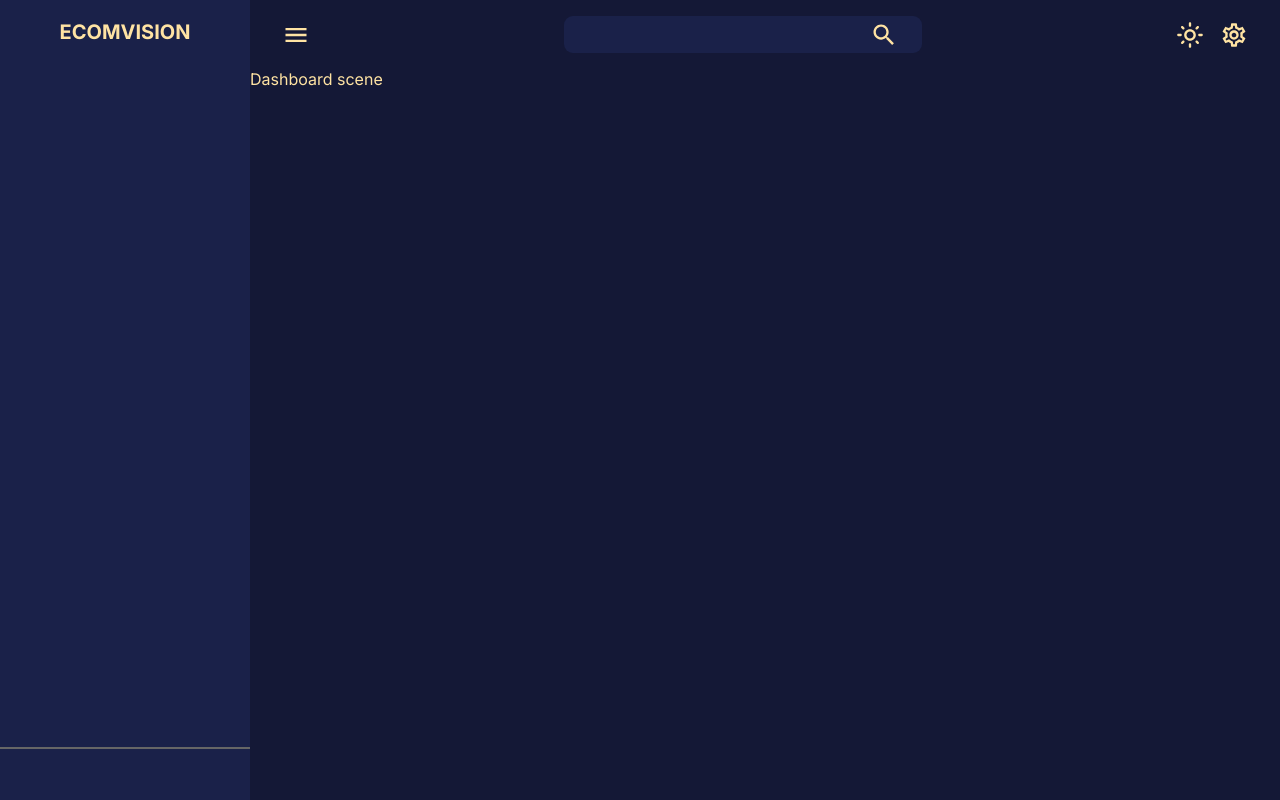
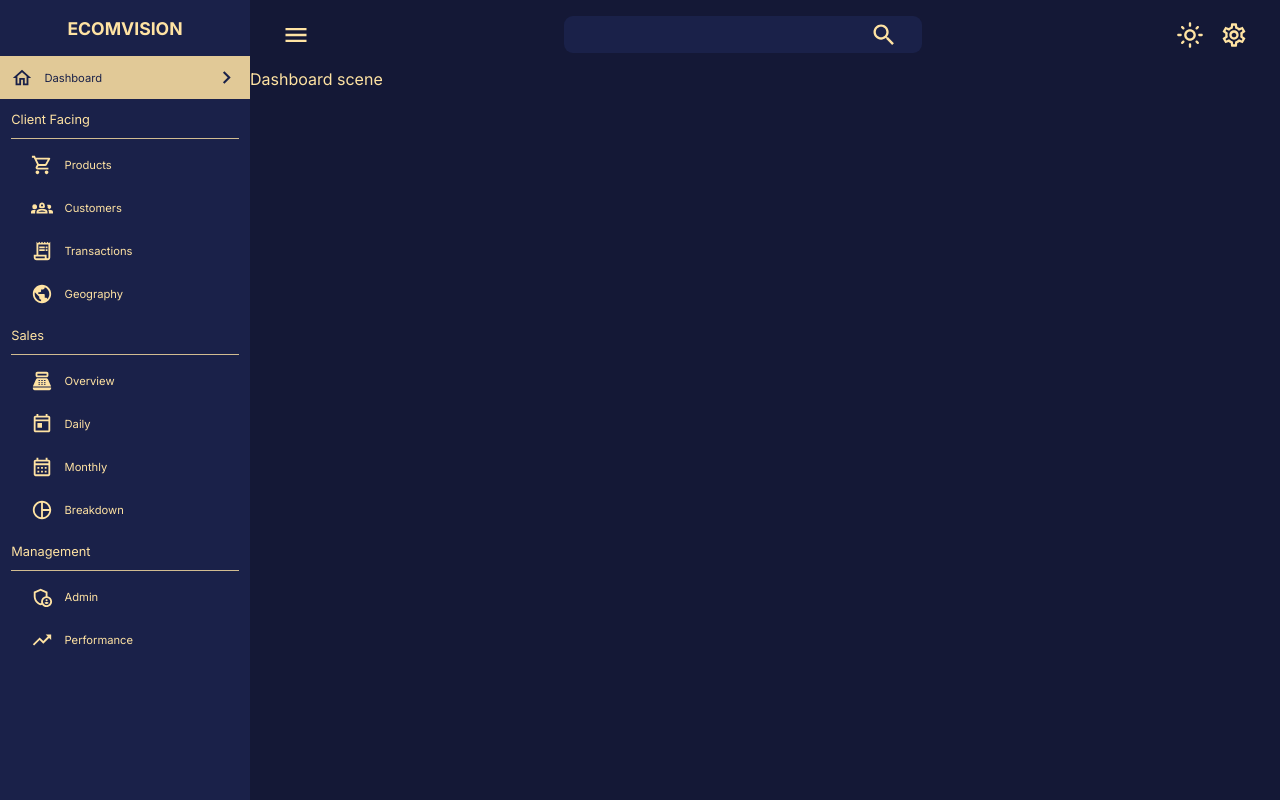
Before and after one commit to pedrofrohmut/learning-web, a React (Vite) app in the folder ed-roh/admin-dashboard/client/: page /dashboard in a window 1280 px wide. Built offline with nearby package versions, Linux system fonts and the light colour scheme; no server answers.

Commit message:
Sidebar styled

```diff
--- a/ed-roh/admin-dashboard/client/src/components/sidebar.jsx
+++ b/ed-roh/admin-dashboard/client/src/components/sidebar.jsx
@@ -49,18 +49,28 @@ const Sidebar = ({
     const navigate = useNavigate()
     const theme = useTheme()
 
+    const [items, setItems] = useState([])
+
     useEffect(() => {
         setActive(pathname.substring(1))
     }, [pathname])
+
+    // Add lcText field to be used in the navigation list
+    useEffect(() => {
+	setItems(navItems.map(item => ({ ...item, lcText: item.text.toLowerCase() })))
+    }, [])
+
+    const handleNavigation = (text) => {
+	setActive(text)
+	navigate(`/${text}`)
+    }
 
     if (!isSidebarOpen) return null
 
     return (
 	<aside className="layout__sidebar sidebar">
 	    <div className="sidebar__header">
-		<div className="sidebar__logo">
-		    ECOMVISION
-		</div>
+		<div className="sidebar__logo">ECOMVISION</div>
 
 		{isMobile && (
 		    <button className="icon-button">
@@ -69,116 +79,37 @@ const Sidebar = ({
 		)}
 	    </div>
 
-	    <div className="sidebar__menu">
+	    <ul className="sidebar__menu">
+		{items && items.map(item => (
+		    <li
+			key={item.text}
+			className={`sidebar__menu-li ${active === item.lcText ? "active" : ""}`}
+			onClick={() => handleNavigation(item.lcText)}
+		    >
+			{!item.icon ? (
+			    <div className="sidebar__menu-header">{item.text}</div>
+			): (
+			    <div className="sidebar__menu-link" onClick={() => handleNavigation(item.lcText)}>
+				{item.icon}
+				<span>{item.text}</span>
+				<ChevronRightOutlined className="arrow" style={{ fontSize: 25 }} />
 			    </div>
+			)}
+		    </li>
+		))}
+	    </ul>
 
+	    {user && (
 		<div className="sidebar__footer">
-		{user && (
-		    <>
 		    <img className="sidebar__profile-img" src={profileImage} />
 		    <div>
 			<div className="sidebar__user-name">{user.name}</div>
 			<div className="sidebar__user-occupation">{user.occupation}</div>
 		    </div>
-			<SettingsOutlined style={{ fontSize: 25 }} />
-		    </>
+		</div>
 	    )}
-	    </div>
 	</aside>
     )
 }
 
-
-//    return (
-//        <Box component="nav">
-//            {isSidebarOpen && (
-//                <Drawer
-//                    open
-//                    onClose={() => setIsSidebarOpen(false)}
-//                    variant="persistent"
-//                    anchor="left"
-//                    sx={{
-//                        width: drawerWidth,
-//                        "& .MuiDrawer-paper": {
-//                            color: theme.palette.secondary[200],
-//                            backgroundColor: theme.palette.background.alt,
-//                            boxSizing: "border-box",
-//                            borderWidth: isMobile ? "2px" : 0,
-//                            width: drawerWidth
-//                        }
-//                    }}
-//                >
-//                    <Box width="100%">
-//                        <Box m="1.5rem 2rem 2rem 3rem">
-//                            <FlexBetween color={theme.palette.secondary.main}>
-//                                <Box display="flex" alignItems="center" gap="0.5rem">
-//                                    <Typography variant="h4" fontWeight="bold">
-//                                        ECOMVISION
-//                                    </Typography>
-//                                </Box>
-//
-//                                {isMobile && (
-//                                    <IconButton onClick={() => setIsSidebarOpen(false)}>
-//                                        <ChevronLeft />
-//                                    </IconButton>
-//                                )}
-//                            </FlexBetween>
-//                        </Box>
-//
-//                        <List>
-//                            {navItems.map(navItem => {
-//                                const text = navItem.text
-//                                const lcText = text.toLowerCase()
-//                                const icon = navItem.icon
-//
-//                                if (!icon) {
-//                                    return (
-//                                        <Typography sx={{ m: "2.25rem 0 1rem 3rem" }}>{text}</Typography>
-//                                    )
-//                                }
-//
-//                                return (
-//                                    <ListItem key={text} disablePadding>
-//                                        <ListItemButton
-//                                            onClick={() => {
-//                                                navigate(`/${lcText}`)
-//                                                setActive(lcText)
-//                                            }}
-//                                            sx={{
-//                                                backgroundColor: active === lcText
-//                                                    ? theme.palette.secondary[300]
-//                                                    : "transparent",
-//                                                color: active === lcText
-//                                                    ? theme.palette.primary[600]
-//                                                    : theme.palette.secondary[100]
-//                                            }}
-//                                        >
-//                                            <ListItemIcon
-//                                                sx={{
-//                                                    ml: "2rem",
-//                                                    color: active === lcText
-//                                                        ? theme.palette.primary[600]
-//                                                        : theme.palette.secondary[200]
-//                                                }}
-//                                            >
-//                                                {icon}
-//                                            </ListItemIcon>
-//
-//                                            <ListItemText primary={text} />
-//
-//                                            {active === lcText && (
-//                                                <ChevronRightOutlined sx={{ ml: "auto" }} />
-//                                            )}
-//                                        </ListItemButton>
-//                                    </ListItem>
-//                                )
-//                            })}
-//                        </List>
-//                    </Box>
-//                </Drawer>
-//            )}
-//        </Box>
-//    )
-//}
-
 export default Sidebar
--- a/ed-roh/admin-dashboard/client/src/index.css
+++ b/ed-roh/admin-dashboard/client/src/index.css
@@ -1,8 +1,10 @@
+@import url('https://fonts.googleapis.com/css2?family=Inter:wght@300&display=swap');
 @import url('https://fonts.googleapis.com/css2?family=Inter&display=swap');
 @import url('https://fonts.googleapis.com/css2?family=Inter:wght@600&display=swap');
 @import url('https://fonts.googleapis.com/css2?family=Inter:wght@700&display=swap');
 
 :root {
+    --fw-light: 300;
     --fw-regular: 400;
     --fw-semibold: 600;
     --fw-bold: 700;
@@ -21,44 +23,44 @@
     --grey-950: #0A0A0A;
 
 
-    --primary-50: #F2F3FA;
-    --primary-100: #D4D8F0;
-    --primary-200: #98A1DA;
-    --primary-300: #5C6AC4;
-    --primary-400: #374498;
-    --primary-500: #21295C;
-    --primary-600: #1A2149;
-    --primary-700: #141836;
-    --primary-800: #0D1024;
-    --primary-900: #060811;
-    --primary-950: #030308;
+    --blue-50: #F2F3FA;
+    --blue-100: #D4D8F0;
+    --blue-200: #98A1DA;
+    --blue-300: #5C6AC4;
+    --blue-400: #374498;
+    --blue-500: #21295C;
+    --blue-600: #1A2149;
+    --blue-700: #141836;
+    --blue-800: #0D1024;
+    --blue-900: #060811;
+    --blue-950: #030308;
 
 
-    --secondary-50: #FFFAF0;
-    --secondary-100: #FFF6E0;
-    --secondary-200: #FFECC2;
-    --secondary-300: #FFE3A3;
-    --secondary-400: #FFDA85;
-    --secondary-500: #FFD166;
-    --secondary-600: #FFBA1A;
-    --secondary-700: #CC8F00;
-    --secondary-800: #805A00;
-    --secondary-900: #332400;
-    --secondary-950: #0D0900;
+    --yellow-50: #FFFAF0;
+    --yellow-100: #FFF6E0;
+    --yellow-200: #FFECC2;
+    --yellow-300: #FFE3A3;
+    --yellow-400: #FFDA85;
+    --yellow-500: #FFD166;
+    --yellow-600: #FFBA1A;
+    --yellow-700: #CC8F00;
+    --yellow-800: #805A00;
+    --yellow-900: #332400;
+    --yellow-950: #0D0900;
 
-    /* Palette Dark Theme */
-    --dark-primary: var(--primary-400);
-    --dark-secondary: var(--secondary-300);
-    --dark-neutral: var(--grey-500);
-    --dark-bg: var(--primary-500);
-    --dark-text: var(--secondary-300);
+    /* /\* Palette Dark Theme *\/ */
+    /* --dark-primary: var(--primary-400); */
+    /* --dark-secondary: var(--secondary-300); */
+    /* --dark-neutral: var(--grey-500); */
+    /* --dark-bg: var(--primary-500); */
+    /* --dark-text: var(--secondary-300); */
 
-    /* Palette Light Theme */
-    --light-primary: var(--grey-50);
-    --light-secondary: var(--secondary-600);
-    --light-neutral: var(--grey-500);
-    --light-bg: var(--grey-50);
-    --light-text: var(--primary-400);
+    /* /\* Palette Light Theme *\/ */
+    /* --light-primary: var(--grey-50); */
+    /* --light-secondary: var(--secondary-600); */
+    /* --light-neutral: var(--grey-500); */
+    /* --light-bg: var(--grey-50); */
+    /* --light-text: var(--primary-400); */
 }
 
 *, *::before, *::after {
@@ -69,10 +71,8 @@
 }
 
 html, body, #root, .app, .layout {
-    /* height: 100%; */
-    /* width: 100%; */
-    min-width: 100vw;
-    min-height: 100vh;
+    min-width: 100svw;
+    min-height: 100svh;
 }
 
 body {
@@ -81,10 +81,6 @@ body {
 
 /* LIGHT */
 .app {
-    --bg-default: white;
-    --bg-alt: var(--grey-50);
-    --text-color: var(--light-text);
-
     --neutral-100: var(--grey-900);
     --neutral-200: var(--grey-800);
     --neutral-300: var(--grey-700);
@@ -94,6 +90,38 @@ body {
     --neutral-700: var(--grey-300);
     --neutral-800: var(--grey-200);
     --neutral-900: var(--grey-100);
+    --neutral-950: var(--grey-50);
+
+    --primary-100: var(--blue-900);
+    --primary-200: var(--blue-800);
+    --primary-300: var(--blue-700);
+    --primary-400: var(--blue-600);
+    --primary-500: var(--blue-500);
+    --primary-600: var(--blue-400);
+    --primary-700: var(--blue-300);
+    --primary-800: var(--blue-200);
+    --primary-900: var(--blue-100);
+
+    --secondary-100: var(--yellow-900);
+    --secondary-200: var(--yellow-800);
+    --secondary-300: var(--yellow-700);
+    --secondary-400: var(--yellow-600);
+    --secondary-500: var(--yellow-500);
+    --secondary-600: var(--yellow-400);
+    --secondary-700: var(--yellow-300);
+    --secondary-800: var(--yellow-200);
+    --secondary-900: var(--yellow-100);
+
+    /* --bg-default: var(--primary-700); */
+    /* --bg-alt: var(--primary-600); */
+    /* --text-color: var(--secondary-300); */
+
+    --bg-default: var(--neutral-900);
+    --bg-alt: var(--neutral-950);
+    --text-color: var(--primary-400);
+
+    --bg-active: var(--secondary-600);
+    --text-active: var(--primary-300);
 
     background-color: var(--bg-default);
     color: var(--text-color);
@@ -101,10 +129,6 @@ body {
 
 /* DARK */
 .app.dark {
-    --bg-default: var(--primary-700);
-    --bg-alt: var(--primary-600);
-    --text-color: var(--dark-text);
-
     --neutral-100: var(--grey-100);
     --neutral-200: var(--grey-200);
     --neutral-300: var(--grey-300);
@@ -114,6 +138,33 @@ body {
     --neutral-700: var(--grey-700);
     --neutral-800: var(--grey-800);
     --neutral-900: var(--grey-900);
+
+    --primary-100: var(--blue-100);
+    --primary-200: var(--blue-200);
+    --primary-300: var(--blue-300);
+    --primary-400: var(--blue-400);
+    --primary-500: var(--blue-500);
+    --primary-600: var(--blue-600);
+    --primary-700: var(--blue-700);
+    --primary-800: var(--blue-800);
+    --primary-900: var(--blue-900);
+
+    --secondary-100: var(--yellow-100);
+    --secondary-200: var(--yellow-200);
+    --secondary-300: var(--yellow-300);
+    --secondary-400: var(--yellow-400);
+    --secondary-500: var(--yellow-500);
+    --secondary-600: var(--yellow-600);
+    --secondary-700: var(--yellow-700);
+    --secondary-800: var(--yellow-800);
+    --secondary-900: var(--yellow-900);
+
+    --bg-default: var(--primary-700);
+    --bg-alt: var(--primary-600);
+    --bg-active: var(--secondary-300);
+
+    --text-color: var(--secondary-300);
+    --text-active: var(--primary-600);
 
     background-color: var(--bg-default);
     color: var(--text-color);
@@ -196,30 +247,90 @@ body {
 }
 
 .sidebar__logo {
-    font-size: 1.25rem;
+    font-size: 1.1rem;
     font-weight: var(--fw-bold);
     text-align: center;
     padding-block: 1em;
 }
 
-.sidebar__menu {
+ul.sidebar__menu {
     flex: 1;
+    list-style: none;
+    font-weight: var(--fw-regular);
+    font-size: 0.7rem;
+    display: flex;
+    flex-direction: column;
+}
+
+ul.sidebar__menu li {
+    padding: 0.8em 1em;
+}
+
+ul.sidebar__menu li.active {
+    background-color: var(--bg-active);
+    color: var(--text-active);
+    opacity: 0.87;
+}
+
+.sidebar__menu-header {
+    margin-top: 0.3em;
+    margin-bottom: 0.6em;
+    font-size: 0.8rem;
+    position: relative;
+}
+
+.sidebar__menu-header::after {
+    content: "";
+    inset: calc(100% + 0.9em) 0 0 0;
+    position: absolute;
+    background-color: var(--text-color);
+    opacity: 0.8;
+    height: 1px;
+    width: 100%;
+}
+
+.sidebar__menu-link {
+    display: flex;
+    align-items: center;
+    justify-content: space-between;
+    gap: 1em;
+    padding-left: 1.8em;
+}
+
+.sidebar__menu-li:first-child .sidebar__menu-link {
+    padding-left: 0;
+}
+
+.sidebar__menu span {
+    flex: 1;
+}
+
+.sidebar__menu-li svg {
+    font-size: 22px;
+}
+
+.sidebar__menu-li svg:last-child {
+    color: transparent;
+}
+
+.sidebar__menu-li.active svg:last-child {
+    color: var(--text-active);
 }
 
 .sidebar__footer {
     border-top: 2px solid var(--neutral-500);
-    padding: 2em 1.2em;
-    width: 100%;
+    padding: 2em 2.2em;
     display: flex;
     justify-content: space-between;
     align-items: center;
 }
 
 .sidebar__profile-img {
-    width: 40px;
-    height: 40px;
-    border-radius: 100vmax;
+    width: 60px;
+    height: 60px;
     object-fit: cover;
+    border-radius: 50%;
+    border: 1px solid var(--neutral-800);
 }
 
 .sidebar__user-name {
```
Also changed, not shown: ed-roh/admin-dashboard/client/src/scenes/layout.jsx (+0 -30 lines). Lines whose indentation alone changed are shown as unchanged.
